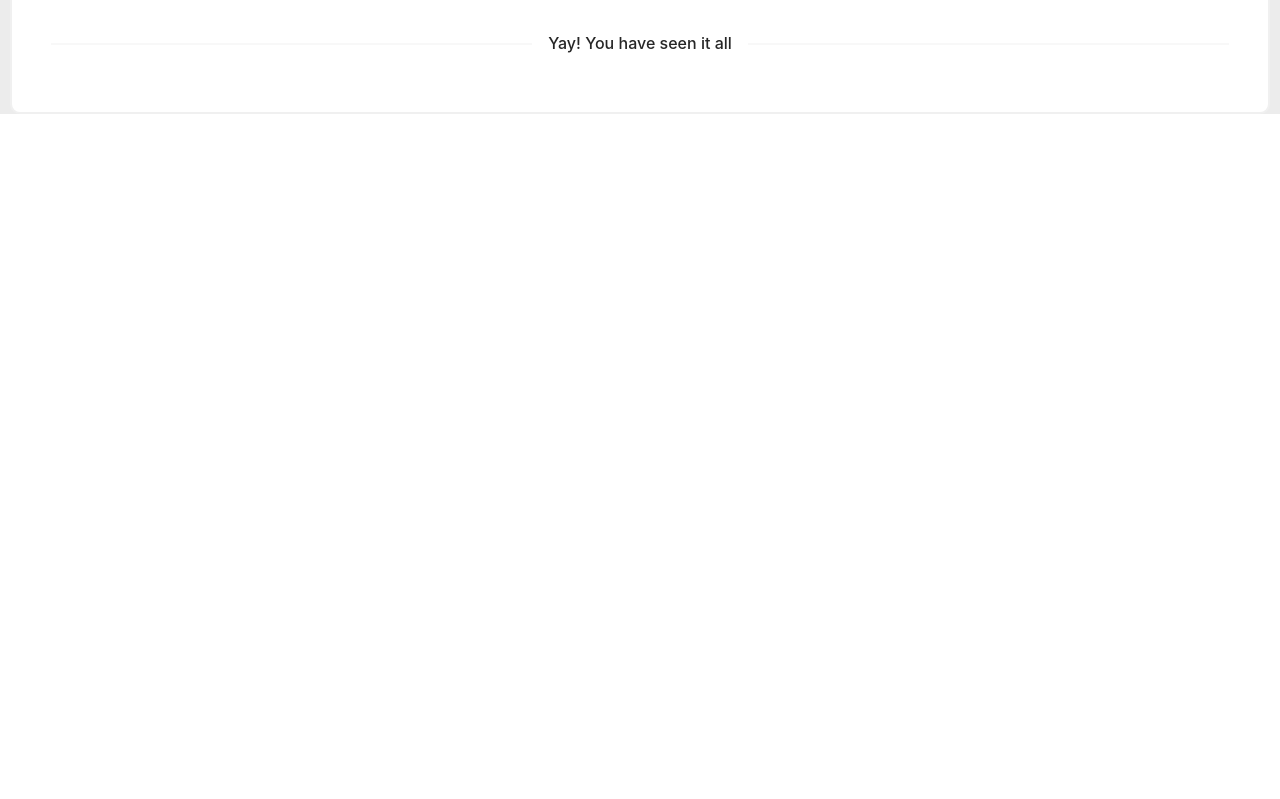
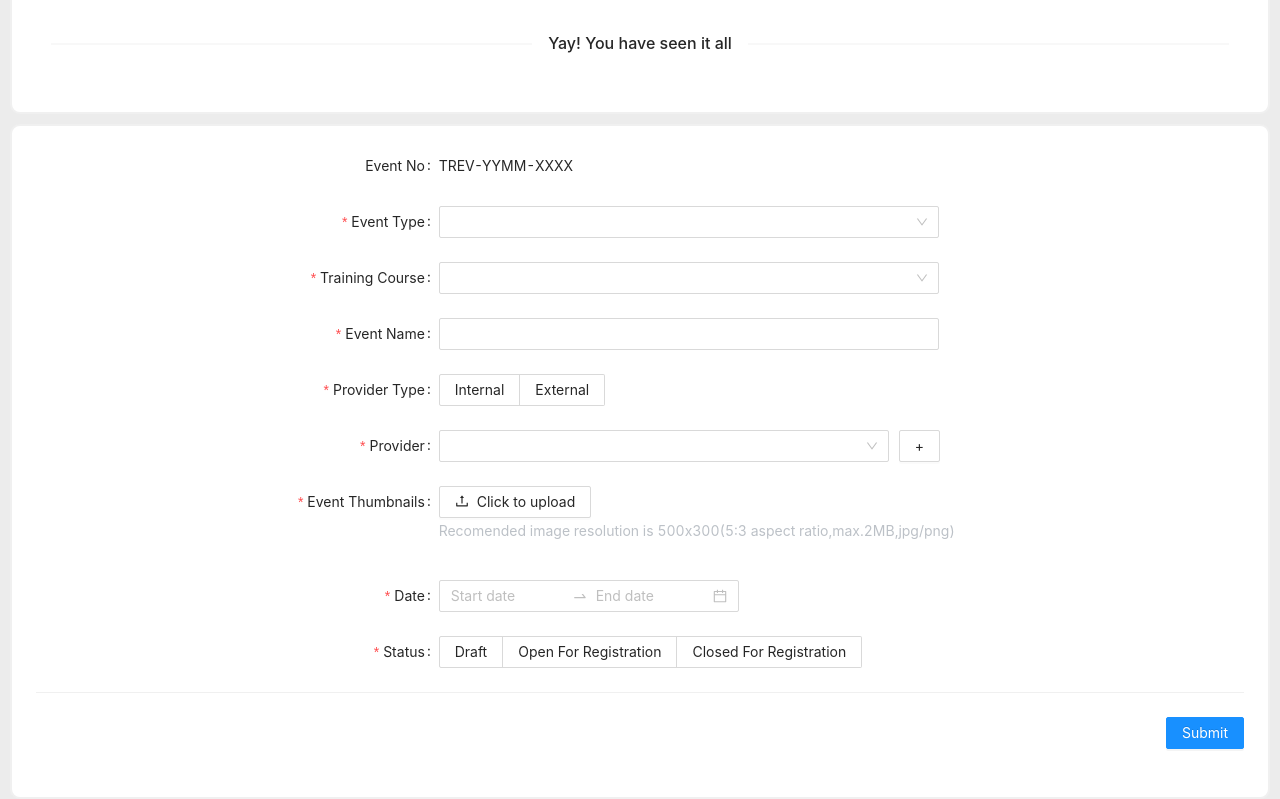
Before and after one commit to dexyarya/dataOn, a React (Create React App) app: page /CreateTrainingEvent in a window 1280 px wide. Shown: the part 3600-4399 px from the top of the page. Before the commit the page ends 3714 px from the top, so only its background shows below. Built offline with nearby package versions, Linux system fonts and the light colour scheme.

Commit message:
create add form trainingevent

```diff
--- a/package.json
+++ b/package.json
@@ -17,6 +17,7 @@
     "react-infinite-scroll-component": "^6.1.0",
     "react-media": "^1.10.0",
     "react-multi-carousel": "^2.8.2",
+    "react-router-dom": "^6.3.0",
     "react-scripts": "5.0.1",
     "serve": "^13.0.2",
     "web-vitals": "^2.1.4"
--- a/src/App.js
+++ b/src/App.js
@@ -1,8 +1,10 @@
 import "./App.css";
+import { BrowserRouter as Router, Routes, Route } from "react-router-dom";
 import TrainingEventList from "./components/TrainingEventList";
 import FilterSection from "./components/FilterSection";
 import ToggleView from "./components/ToggleView/ToggleView";
 import { useState } from "react";
+import CreateTrainingEvent from "./components/CreateTrainingEvent/CreateTrainingEvent";
 
 function App() {
   const [tableViews, setTableView] = useState(false);
@@ -16,6 +18,14 @@ function App() {
       <TrainingEventList />
       <FilterSection handleClick={handleClick} tableView={tableViews} />
       <ToggleView tableView={tableViews} />
+      <Router>
+        <Routes>
+          <Route
+            path="/CreateTrainingEvent"
+            element={<CreateTrainingEvent />}
+          />
+        </Routes>
+      </Router>
     </div>
   );
 }
--- /dev/null
+++ b/src/components/CreateTrainingEvent/CreateTrainingEvent.js
@@ -0,0 +1,195 @@
+import React, { useState } from "react";
+import {
+  Card,
+  Form,
+  Select,
+  Input,
+  Button,
+  Upload,
+  DatePicker,
+  Divider,
+  Radio,
+} from "antd";
+import { UploadOutlined } from "@ant-design/icons";
+const { RangePicker } = DatePicker;
+
+const { Option } = Select;
+const formItemLayout = {
+  labelCol: {
+    xs: {
+      span: 24,
+    },
+    sm: {
+      span: 8,
+    },
+  },
+  wrapperCol: {
+    xs: {
+      span: 24,
+    },
+    sm: {
+      span: 16,
+    },
+  },
+};
+
+const CreateTrainingEvent = () => {
+  const [form, setForm] = useState({
+    eventType: "",
+    trainingCoures: "",
+    eventName: "",
+    providerType: "",
+    provider: "",
+    eventThubnail: "null",
+    status: "",
+    date: "",
+  });
+
+  const onChange = () => {
+    setForm({
+      ...form,
+    });
+  };
+  const handlesubmit = (e) => {
+    e.preventDefault();
+    console.log(form);
+  };
+
+  const onFinishFailed = (errorInfo) => {
+    console.log("Failed:", errorInfo);
+  };
+  // const onFinish = (values) => {
+  //   console.log("Success:", values);
+  // };
+  return (
+    <Card
+      style={{
+        margin: "10px",
+        borderRadius: "10px",
+      }}
+    >
+      <Form
+        // handlesubmit={onsubmit}
+        {...formItemLayout}
+        onSubmit={handlesubmit}
+        onFinishFailed={onFinishFailed}
+      >
+        <Form.Item label="Event No">TREV-YYMM-XXXX</Form.Item>
+        <Form.Item
+          onChange={(e) => onChange(e.target.value)}
+          label="Event Type"
+          name="eventType"
+          rules={[{ required: true, message: "Please select event type" }]}
+        >
+          <Select value={form.eventType} style={{ maxWidth: 500 }}>
+            <Option value="1">Training</Option>
+            <Option value="2">Seminar</Option>
+          </Select>
+        </Form.Item>
+        <Form.Item
+          onChange={(e) => onChange(e.target.value)}
+          label="Training Course"
+          name="trainingCourse  "
+          rules={[{ required: true, message: "Please select training course" }]}
+        >
+          <Select value={form.trainingCoures} style={{ maxWidth: 500 }}>
+            <Option value="1">Training Course 1</Option>
+            <Option value="2">Training Course 2</Option>
+          </Select>
+        </Form.Item>
+        <Form.Item
+          value={form.eventName}
+          onChange={(e) => onChange(e.target.value)}
+          label="Event Name"
+          name="eventName"
+          rules={[{ required: true, message: "Please input event name" }]}
+        >
+          <Input style={{ maxWidth: 500 }} />
+        </Form.Item>
+        <Form.Item
+          value={form.providerType}
+          onChange={(e) => onChange(e.target.value)}
+          label="Provider Type"
+          name="providerType"
+          rules={[{ required: true, message: "Please select provider type" }]}
+        >
+          <Radio.Group>
+            <Radio.Button value="a">Internal</Radio.Button>
+            <Radio.Button value="b">External</Radio.Button>
+          </Radio.Group>
+        </Form.Item>
+        <Form.Item
+          onChange={(e) => onChange(e.target.value)}
+          label="Provider"
+          name="provider"
+          rules={[{ required: true, message: "Please select provider" }]}
+        >
+          <Select value={form.provider} style={{ maxWidth: 450 }}>
+            <Option value="1">provider 1</Option>
+            <Option value="2">provider 2</Option>
+          </Select>
+          <Button
+            style={{
+              marginLeft: "10px",
+            }}
+          >
+            +
+          </Button>
+        </Form.Item>
+        <Form.Item
+          value={form.eventThubnail}
+          onChange={(e) => onChange(e.target.value)}
+          label="Event Thumbnails"
+          name="eventThumbnails"
+          rules={[{ required: true, message: "Please upload event thumbnail" }]}
+        >
+          <Upload name="logo" action="/upload.do" listType="pic re">
+            <Button icon={<UploadOutlined />}>Click to upload</Button>
+          </Upload>
+          <p
+            className="text-muted"
+            style={{ marginTop: "2px", color: "#bcc1c7" }}
+          >
+            Recomended image resolution is 500x300(5:3 aspect
+            ratio,max.2MB,jpg/png)
+          </p>
+        </Form.Item>
+        <Form.Item
+          value={form.date}
+          onChange={(e) => onChange(e.target.value)}
+          label="Date"
+          name="date"
+          rules={[{ required: true, message: "Please select date" }]}
+        >
+          <RangePicker
+            style={{ maxWidth: 300 }}
+            showTime
+            format="YYYY-MM-DD HH:mm:ss"
+          />
+        </Form.Item>
+        <Form.Item
+          value={form.status}
+          onChange={(e) => onChange(e.target.value)}
+          label="Status"
+          name="status"
+          rules={[{ required: true, message: "Please select status" }]}
+        >
+          <Radio.Group>
+            <Radio.Button value="a">Draft</Radio.Button>
+            <Radio.Button value="b">Open For Registration</Radio.Button>
+            <Radio.Button value="c">Closed For Registration</Radio.Button>
+          </Radio.Group>
+        </Form.Item>
+        <Divider />
+
+        <Form.Item style={{ float: "right" }}>
+          <Button type="primary" htmlType="submit">
+            Submit
+          </Button>
+        </Form.Item>
+      </Form>
+    </Card>
+  );
+};
+
+export default CreateTrainingEvent;
```
Also changed, not shown: 2 other files (tests, documents, lock files or other folders).
